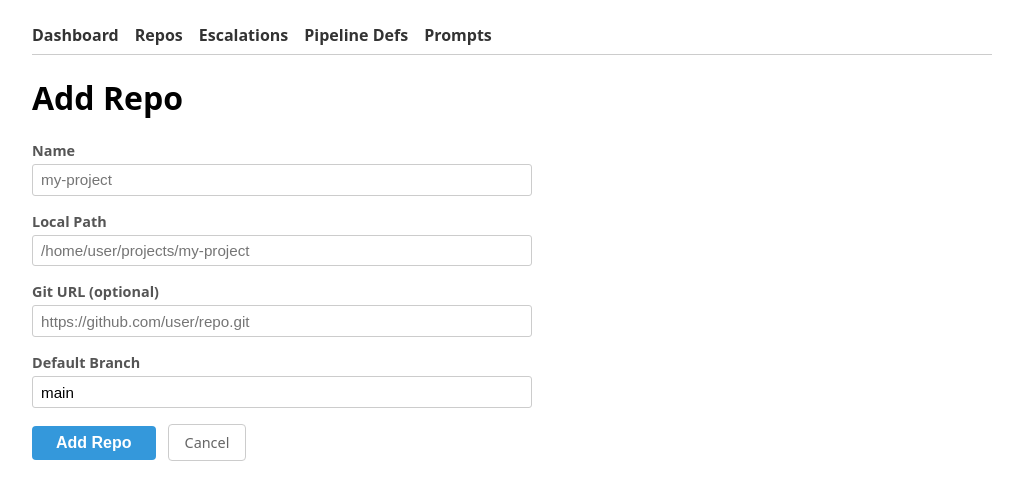
After one commit to winklerj/clean-your-room, a FastAPI app: template src/build_your_room/templates/new_repo.html in a window 1280 px wide. The commit adds this page. Shown: the top 500 px of the page, without its empty margins (128-1151 px from the left). Run offline with FastAPI, Linux system fonts and the light colour scheme; the template is opened without the code that fills it, so the values that code supplies are empty; parts of the project's set-up code (start-up, migrations or seed data) failed here and were passed over; some libraries are stand-ins or nearby versions.

Commit message:
Add GET /repos/new route and new_repo.html template: spec line 1143 gap fix, form with name/local_path/git_url/default_branch fields, CSS text input styling, 6 new tests (1145 total)

```diff
--- /dev/null
+++ b/src/build_your_room/templates/new_repo.html
@@ -0,0 +1,32 @@
+{% extends "base.html" %}
+{% block title %}Add Repo - Build Your Room{% endblock %}
+{% block content %}
+<h1>Add Repo</h1>
+
+<form method="post" action="/repos" class="new-pipeline-form">
+    <label>
+        <span class="field-label">Name</span>
+        <input type="text" name="name" required placeholder="my-project">
+    </label>
+
+    <label>
+        <span class="field-label">Local Path</span>
+        <input type="text" name="local_path" required placeholder="/home/user/projects/my-project">
+    </label>
+
+    <label>
+        <span class="field-label">Git URL (optional)</span>
+        <input type="text" name="git_url" placeholder="https://github.com/user/repo.git">
+    </label>
+
+    <label>
+        <span class="field-label">Default Branch</span>
+        <input type="text" name="default_branch" value="main">
+    </label>
+
+    <div class="builder-actions">
+        <button type="submit" class="btn-create">Add Repo</button>
+        <a href="/repos" class="btn-cancel">Cancel</a>
+    </div>
+</form>
+{% endblock %}
--- a/static/style.css
+++ b/static/style.css
@@ -409,7 +409,8 @@ input[type="text"], input[type="url"], input[type="number"] { width: 100%; paddi
 /* New pipeline form */
 .new-pipeline-form { max-width: 500px; }
 .new-pipeline-form label { margin-bottom: 1rem; }
-.new-pipeline-form select { width: 100%; padding: 0.4rem 0.5rem; border: 1px solid #ccc; border-radius: 3px; font-size: 0.95em; }
+.new-pipeline-form select,
+.new-pipeline-form input[type="text"] { width: 100%; padding: 0.4rem 0.5rem; border: 1px solid #ccc; border-radius: 3px; font-size: 0.95em; box-sizing: border-box; }
 .field-label { display: block; font-weight: 600; color: #555; font-size: 0.9em; margin-bottom: 0.25rem; }
 
 /* Pipeline lifecycle action buttons */
```
Also changed, not shown: docs/diary/task-45-repos-new-form.md (added, +21 -0 lines), docs/plans/build-your-room-tasks.md (+4 -0 lines), src/build_your_room/routes/repos.py (+8 -0 lines), tests/test_routes_repos.py (+61 -0 lines).
